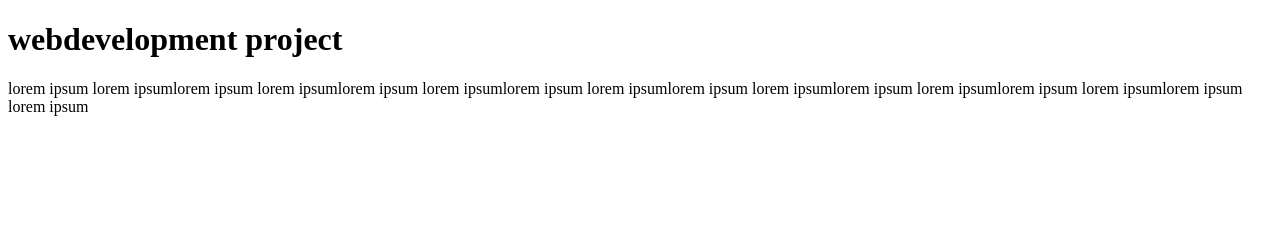
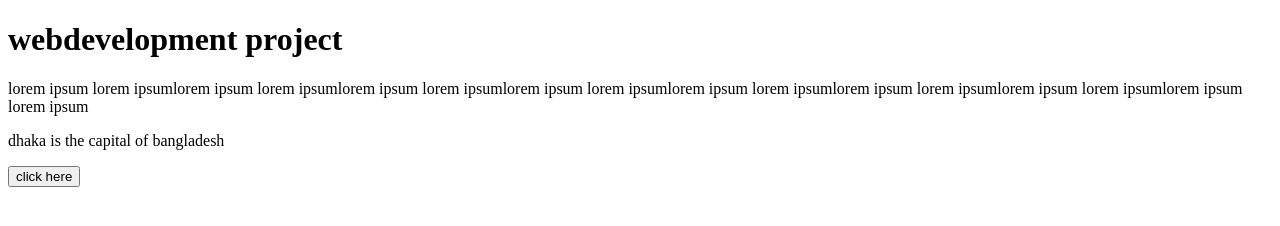
Before and after one commit to Shakildeveloper/my-first-website, a plain HTML site: page index.html in a window 1280 px wide. Drawn offline with Linux system fonts and the light colour scheme.

Commit message:
button adding done

```diff
--- a/index.html
+++ b/index.html
@@ -8,5 +8,7 @@
 <body>
     <h1>webdevelopment project</h1>
     <p>lorem ipsum lorem ipsumlorem ipsum lorem ipsumlorem ipsum lorem ipsumlorem ipsum lorem ipsumlorem ipsum lorem ipsumlorem ipsum lorem ipsumlorem ipsum lorem ipsumlorem ipsum lorem ipsum</p>
+    <p>dhaka is the capital of bangladesh</p>
+    <button>click here</button>
 </body>
 </html>
```
